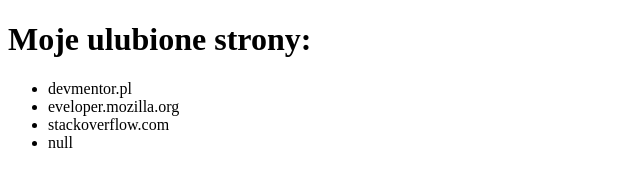
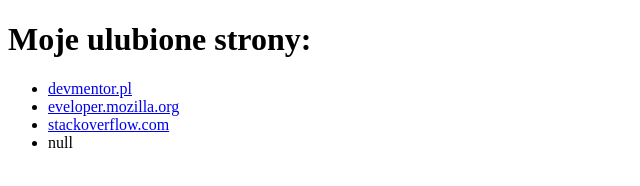
Before and after one commit to devmentor-pl/practice-js-dom-elements, a plain HTML site: page 02/index.html in a window 1280 px wide. Shown: the whole page, without its empty margins (0-640 px from the left). Drawn offline with Linux system fonts and the light colour scheme.

Commit message:
ex. 2 is done

```diff
--- a/01/app.js
+++ b/01/app.js
@@ -1,6 +1,11 @@
 //?dev Czy ten zapis dałoby się jakoś skrócić? Czy w nawiasie tej metody możemy jakoś zapisać dwie klasy jednoczenie? W querySelector by przeszło ale to działa szybciej.
 const elCommentsNewest = document.getElementsByClassName('comments__item comments__item--newest');
 console.log(elCommentsNewest);
+
+
+const hasDataInfo = elCommentsNewest.hasAttribute('data-info');
+console.log(hasDataInfo);
+//notE Chyba źle to robie bo robie to na rodzicu a to jest w dzieciach ?
 
 //?dev Nie wiem czemu się to nie chce wyświetlić
 const datasetInfo = elCommentsNewest.dataset.info;
@@ -16,6 +21,7 @@ console.log(elCommentsNewest.dataset.info);
 
 
 
+
 // const elCommentsNewest = document.querySelectorAll('.comments__item.comments__item--newest');
 // console.log(elCommentsNewest);
 
--- a/02/app.js
+++ b/02/app.js
@@ -1 +1,9 @@
 console.log('DOM');
+const aElements = [...document.getElementsByTagName('a')];
+
+aElements.forEach(function(item){
+    if(item.getAttribute('data-url')){
+        let webAddress = item.getAttribute('data-url');
+        item.setAttribute('href', webAddress);
+    };
+});
```
Also changed, not shown: 01/index.html (+1 -1 lines).
